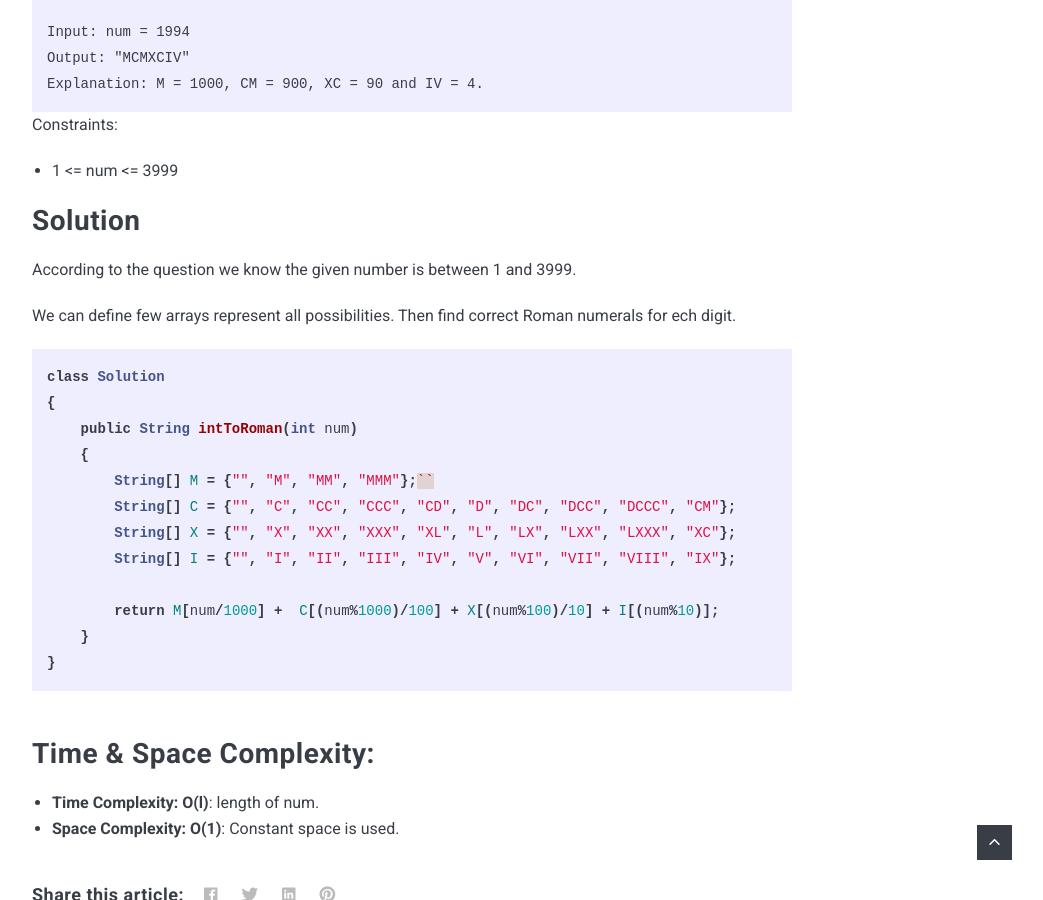
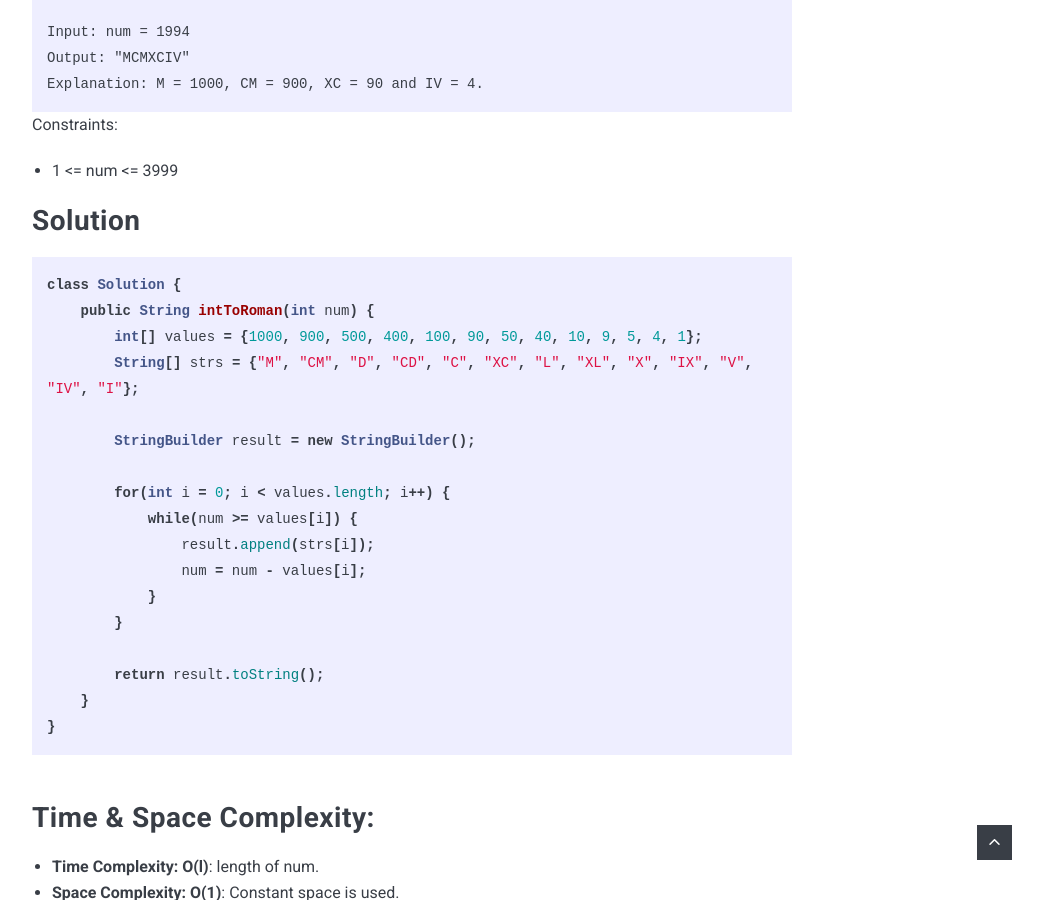
Before and after one commit to XiangXu/ywjxx, a Jekyll site: the page built from _posts/2020-10-25-LeetCode-12.markdown, in a window 1280 px wide and 900 px high, scrolled down 2440 px. Shown: the whole window, without its empty margins (228-1271 px from the left). Built offline with Jekyll 4.4.1, drawn with Linux system fonts in a browser that asks for light colours; nearby versions of some CDN libraries; comment, search, counter and statistics services are not loaded.

Commit message:
update leetcode 12

````diff
--- a/_posts/2020-10-25-LeetCode-12.markdown
+++ b/_posts/2020-10-25-LeetCode-12.markdown
@@ -69,21 +69,22 @@ Constraints:
 
 ## Solution
 
-According to the question we know the given number is between 1 and 3999.
+```java
+class Solution {
+    public String intToRoman(int num) {
+        int[] values = {1000, 900, 500, 400, 100, 90, 50, 40, 10, 9, 5, 4, 1};
+        String[] strs = {"M", "CM", "D", "CD", "C", "XC", "L", "XL", "X", "IX", "V", "IV", "I"};
 
-We can define few arrays represent all possibilities. Then find correct Roman numerals for ech digit.
+        StringBuilder result = new StringBuilder();
 
-```java
-class Solution
-{
-    public String intToRoman(int num)
-    {
-        String[] M = {"", "M", "MM", "MMM"};``
-        String[] C = {"", "C", "CC", "CCC", "CD", "D", "DC", "DCC", "DCCC", "CM"};
-        String[] X = {"", "X", "XX", "XXX", "XL", "L", "LX", "LXX", "LXXX", "XC"};
-        String[] I = {"", "I", "II", "III", "IV", "V", "VI", "VII", "VIII", "IX"};
+        for(int i = 0; i < values.length; i++) {
+            while(num >= values[i]) {
+                result.append(strs[i]);
+                num = num - values[i];
+            }
+        }
 
-        return M[num/1000] +  C[(num%1000)/100] + X[(num%100)/10] + I[(num%10)];
+        return result.toString();
     }
 }
 ```
````
